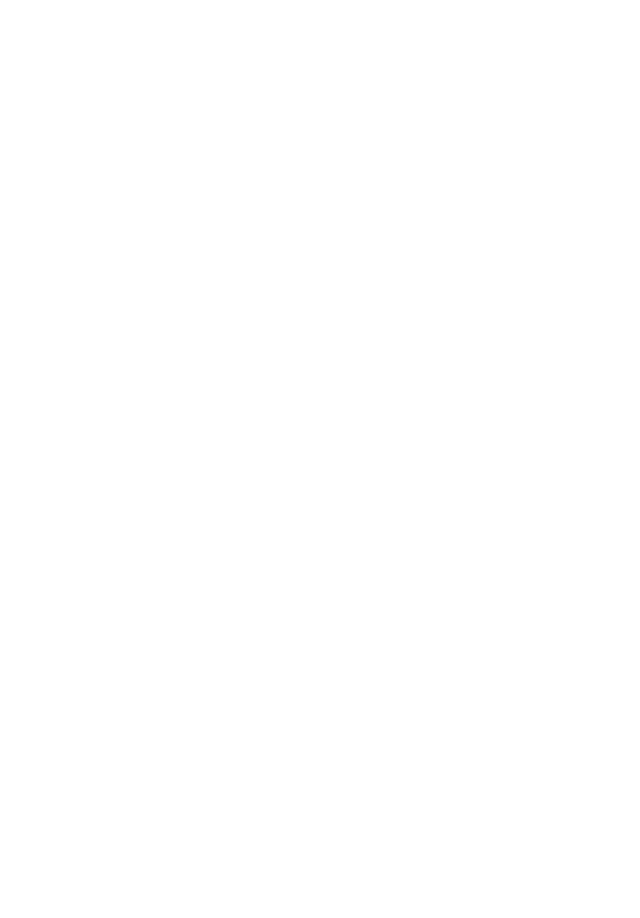
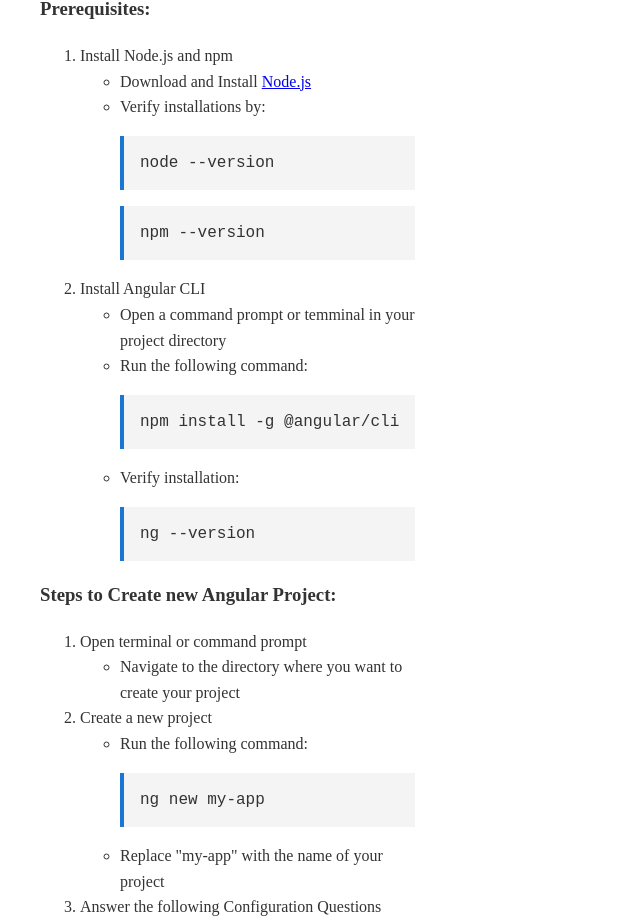
Before and after one commit to pputtaswamy07/Learn-Angular, an Angular app: page /createProject in a window 1280 px wide. Shown: the part 179-1097 px from the top of the page, without its empty margins (0-640 px from the left). Before the commit the page ends 800 px from the top, so only its background shows below. Built offline with nearby package versions, Linux system fonts and the light colour scheme.

Commit message:
add create project content

```diff
--- a/src/app/create-project/create-project.component.html
+++ b/src/app/create-project/create-project.component.html
@@ -1 +1,72 @@
-<p>create-project works!</p>
+<main>
+
+    <div>
+        <h1>Creating your first Angular project:</h1>
+        <section id="basics">
+            <h3>Prerequisites:</h3>
+            <ol>
+                <li>Install Node.js and npm</li>
+                <ul>
+                    <li>Download and Install <a href="https://nodejs.org/en">Node.js</a></li>
+                    <li>Verify installations by:
+                        <pre class="code-block">node --version</pre>
+                        <pre class="code-block">npm --version</pre>
+                    </li>
+                </ul>
+                <li>Install Angular CLI</li>
+                <ul>
+                    <li>Open a command prompt or temminal in your project directory</li>
+                    <li>Run the following command:
+                        <pre class="code-block">npm install -g &#64;angular/cli</pre>
+                    </li>
+                    <li>Verify installation:
+                        <pre class="code-block">ng --version</pre>
+                    </li>
+                </ul>
+            </ol>
+            <h3>Steps to Create new Angular Project:</h3>
+            <ol>
+                <li>Open terminal or command prompt</li>
+                <ul>
+                    <li>Navigate to the directory where you want to create your project</li>
+                </ul>
+                <li>Create a new project</li>
+                <ul>
+                    <li>Run the following command:
+                        <pre class="code-block">ng new my-app</pre>
+                    </li>
+                    <li>Replace "my-app" with the name of your project</li>
+                </ul>
+                <li>Answer the following Configuration Questions</li>
+                <ul>
+                    <li>Would you like to add Angular routing?(y/n)</li>
+                    <ul>
+                        <li>Choose 'y' if you would like to add Angular routing</li>
+                    </ul>
+                    <li>Which stylesheet format would you like to use?
+                        <ul>
+                            <li>Choose from CSS, SCSS or LESS(Defualt is CSS)</li>
+                        </ul>
+                    </li>
+                </ul>
+                <li>Wait for the project to build
+                    <ul>
+                        <li>Angular CLI will install required dependencies</li>
+                    </ul>
+                </li>
+                <li>Navigate to your project directory
+                    <pre class="code-block">cd my-app</pre>
+                </li>
+                <li>Serve the project
+                    <ul>
+                        <li>Run your project:
+                            <pre class="code-block">ng serve</pre>
+                        </li>
+                        <li>Follow the link</li>
+                    </ul>
+                </li>
+
+            </ol>
+        </section>
+    </div>
+</main>
--- a/src/app/create-project/create-project.component.ts
+++ b/src/app/create-project/create-project.component.ts
@@ -6,6 +6,6 @@
   standalone: true,
   imports: [RouterLink, RouterLinkActive, RouterOutlet],
   templateUrl: './create-project.component.html',
-  styleUrl: './create-project.component.css',
+  styleUrls: ['./create-project.component.css', '../../styles.css'],
 })
 export class CreateProjectComponent {}
```
